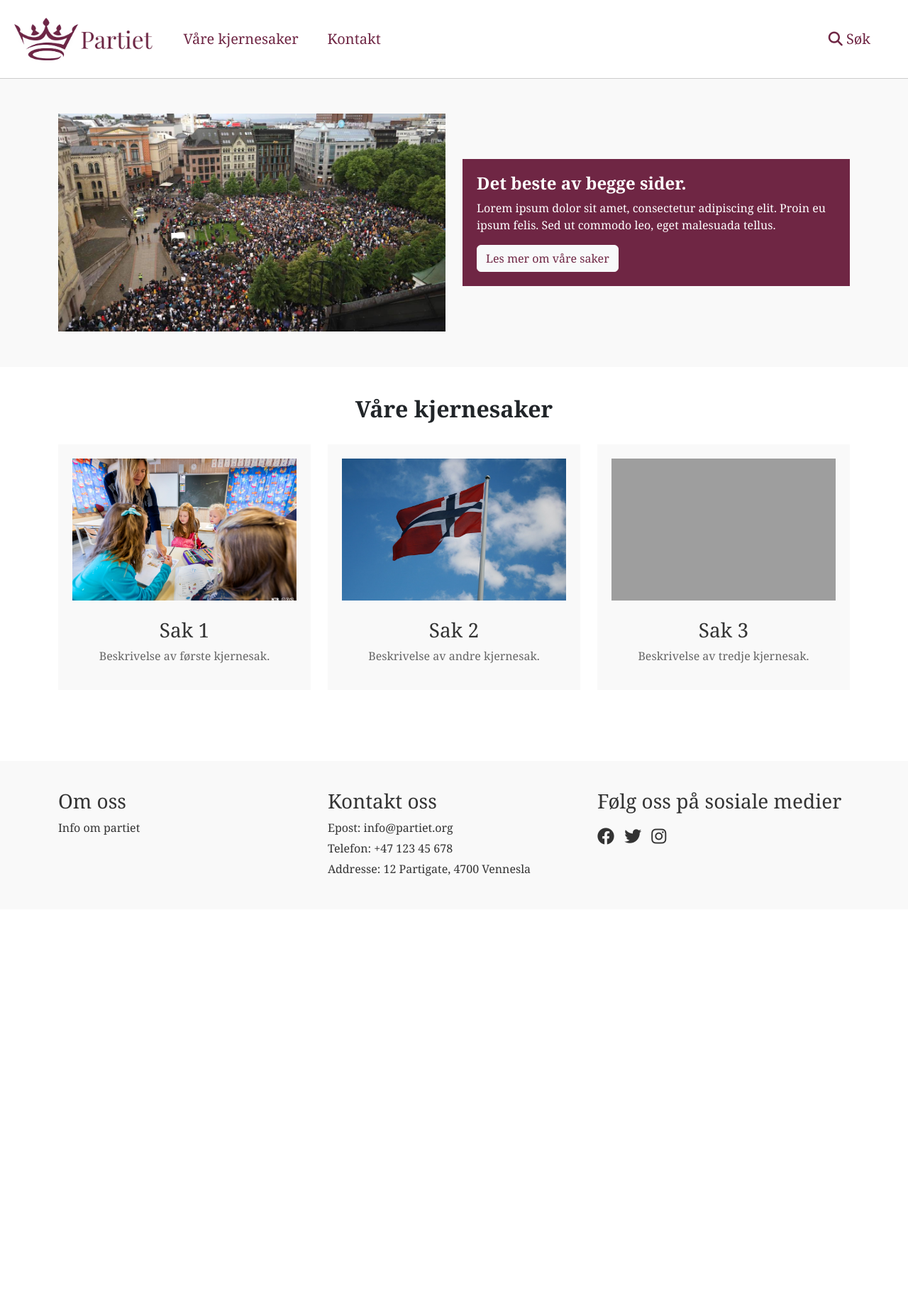
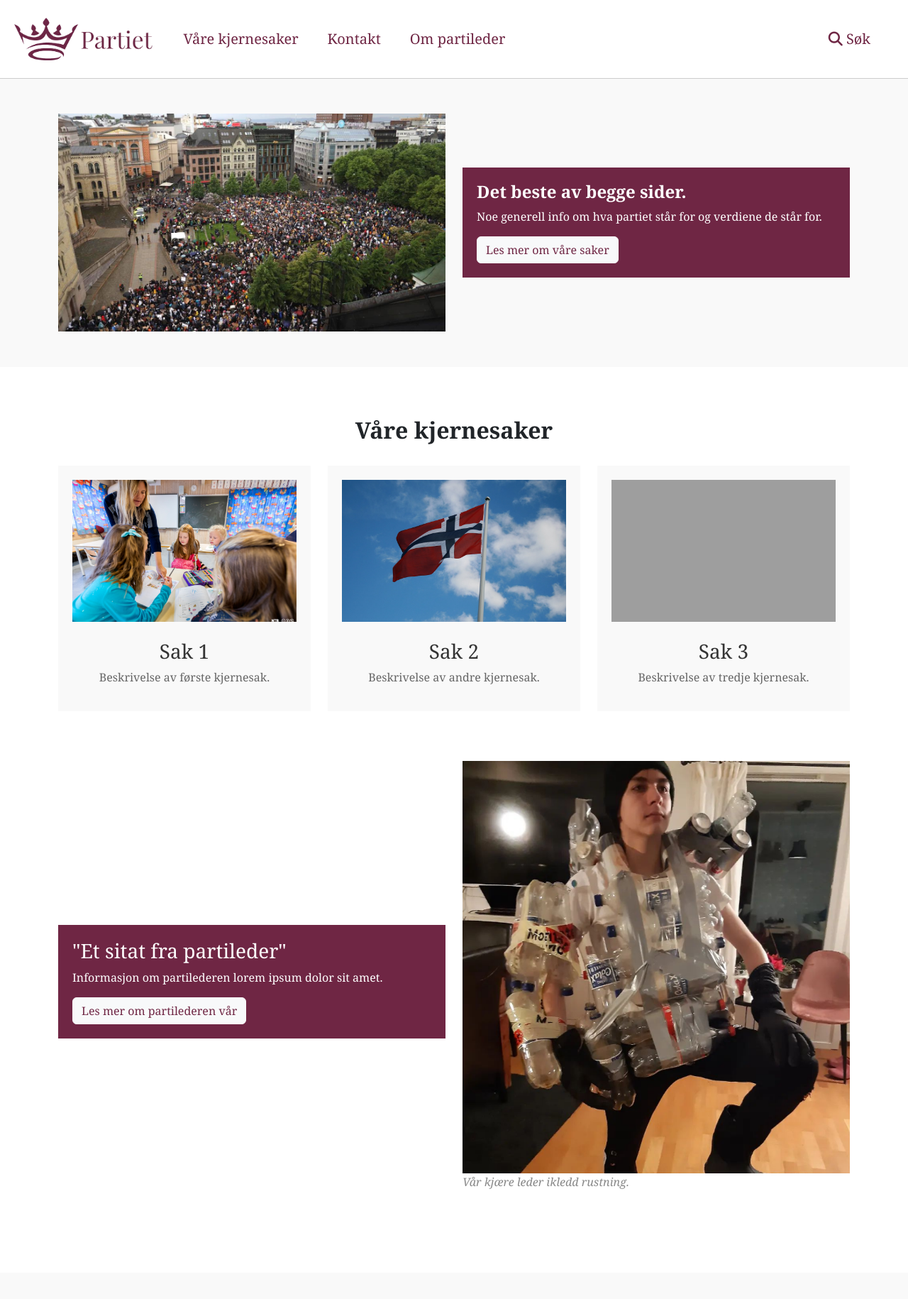
Before and after one commit to bergsving-collective/Partiet-nettside, a website: page index.html in a window 1280 px wide. Shown: the top 1830 px of the page at 71% size. Before the commit the page ends 1281 px from the top, so only its background shows below. Drawn offline with nearby package versions, Linux system fonts and the light colour scheme; grey boxes are pictures that could not be loaded.

Commit message:
party leader add

```diff
--- a/index.html
+++ b/index.html
@@ -1,5 +1,5 @@
 <!DOCTYPE html>
-<html lang="en">
+<html lang="no">
 
 <head>
     <meta charset="UTF-8">
@@ -12,8 +12,13 @@
         rel="stylesheet">
     <link rel="stylesheet" href="fontawesome-free-6.4.0-web/css/all.min.css">
     <link rel="stylesheet" href="node_modules/bootstrap/dist/css/bootstrap.min.css">
+    <script src="https://code.jquery.com/jquery-3.6.0.min.js"></script>
     <script src="node_modules/bootstrap/dist/js/bootstrap.bundle.min.js"></script>
-    <script src="https://code.jquery.com/jquery-3.6.0.min.js"></script>
+
+    <link rel="apple-touch-icon" sizes="180x180" href="favicons/apple-touch-icon.png">
+    <link rel="icon" type="image/png" sizes="32x32" href="favicons/favicon-32x32.png">
+    <link rel="icon" type="image/png" sizes="16x16" href="favicons/favicon-16x16.png">
+    <link rel="manifest" href="favicons/site.webmanifest">
 
     <title>Partiet - Hjemmeside</title>
     <style>
@@ -96,9 +101,13 @@
 
         .first-section {
             padding: 50px 0;
+            background-color: #f9f9f9;
+        }
+
+        section {
+
             margin-top: 40px;
-            margin-bottom: 40px;
-            background-color: #f9f9f9;
+            margin-bottom: 70px;
         }
 
         .section-image {
@@ -200,11 +209,15 @@
         .social-media a {
             color: #333;
         }
+
+        .image-description {
+            color: #888;
+            font-style: italic;
+        }
     </style>
 
     </style>
     <script>
-        // Add a CSS class to the navbar when it is scrolled
         window.addEventListener('scroll', function () {
             var navbar = document.querySelector('.navbar');
             if (window.scrollY > 10) {
@@ -213,6 +226,7 @@
                 navbar.classList.remove('navbar-scrolled');
             }
         });
+
         $(document).ready(function () {
             $(".navbar-nav li a").click(function (event) {
                 $(".navbar-collapse").collapse('hide');
@@ -225,7 +239,7 @@
 <body>
     <nav class="navbar navbar-expand-lg navbar-light bg-dark fixed-top">
         <a class="navbar-brand" href="#">
-            <img src="images/logo.jpg" alt="Party Logo" class="navbar-logo">
+            <img src="images/logo.png" alt="Party Logo" class="navbar-logo">
         </a>
 
         <button class="navbar-toggler custom-toggler" type="button" data-bs-toggle="collapse"
@@ -240,6 +254,10 @@
                 </li>
                 <li class="nav-item">
                     <a class="nav-link" href="#footer"><span>Kontakt</span></a>
+                </li>
+                </li>
+                <li class="nav-item">
+                    <a class="nav-link" href="#partileder"><span>Om partileder</span></a>
                 </li>
             </ul>
 
@@ -262,8 +280,7 @@
                     <div class="col-md-6">
                         <div class="section-content">
                             <h2>Det beste av begge sider.</h2>
-                            <p>Lorem ipsum dolor sit amet, consectetur adipiscing elit. Proin eu ipsum felis. Sed ut
-                                commodo leo, eget malesuada tellus.</p>
+                            <p>Noe generell info om hva partiet står for og verdiene de står for.</p>
                             <a href="#" class="btn btn-light text-purple">Les mer om våre saker</a>
                         </div>
                     </div>
@@ -294,6 +311,24 @@
                             <h3>Sak 3</h3>
                             <p>Beskrivelse av tredje kjernesak.</p>
                         </div>
+                    </div>
+                </div>
+            </div>
+        </section>
+        <section class="leader-section" id="partileder">
+            <div class="container">
+                <div class="row align-items-center">
+                    <div class="col-md-6">
+                        <div class="section-content">
+                            <h3>"Et sitat fra partileder"</h3>
+                            <p>Informasjon om partilederen lorem ipsum dolor sit amet.</p>
+                            <a href="#" class="btn btn-light text-purple">Les mer om partilederen vår</a>
+                        </div>
+                    </div>
+                    <div class="col-md-6">
+                        <img src="images/fuhrer.png" alt="Party Leader" class="leader-image"
+                            style="max-width: 100%; height: auto;">
+                        <p class="image-description">Vår kjære leder ikledd rustning.</p>
                     </div>
                 </div>
             </div>
```
Also changed, not shown: favicons/android-chrome-192x192.png (added), favicons/android-chrome-512x512.png (added), favicons/apple-touch-icon.png (added), favicons/favicon-16x16.png (added), favicons/favicon-32x32.png (added), favicons/favicon.ico (added), favicons/site.webmanifest (added), images/fuhrer.png (added), images/logo.jpg (deleted), images/logo.png (added).
